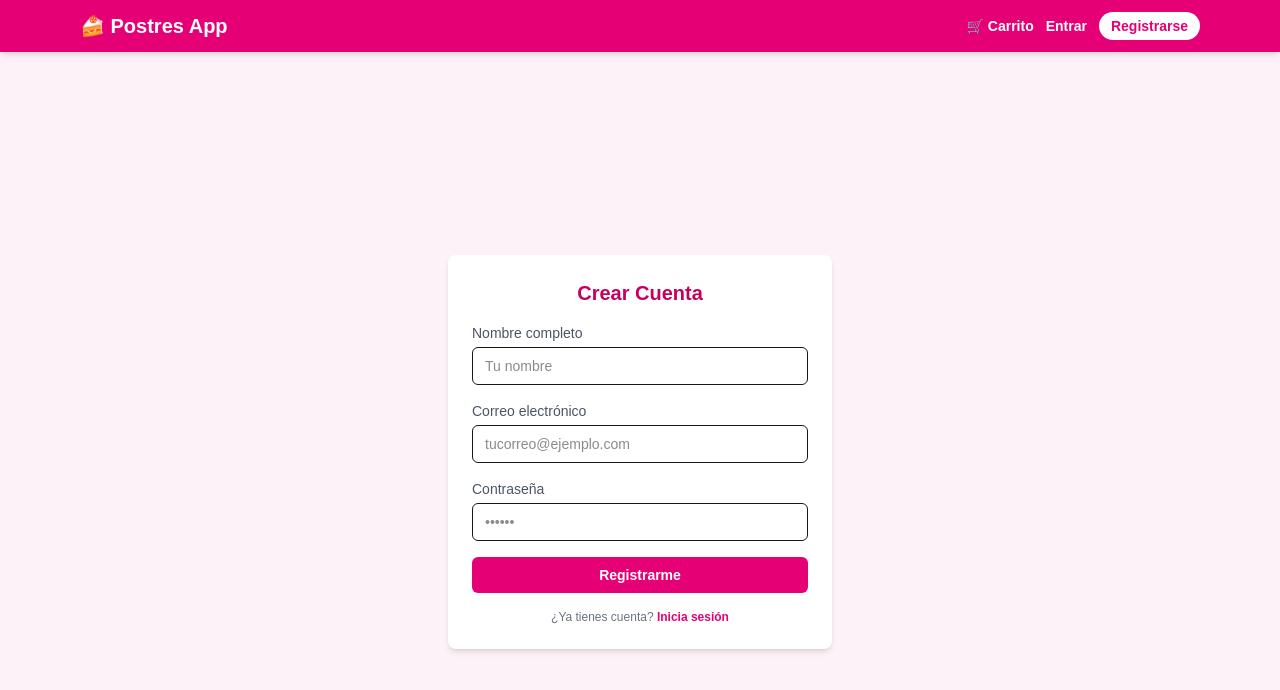
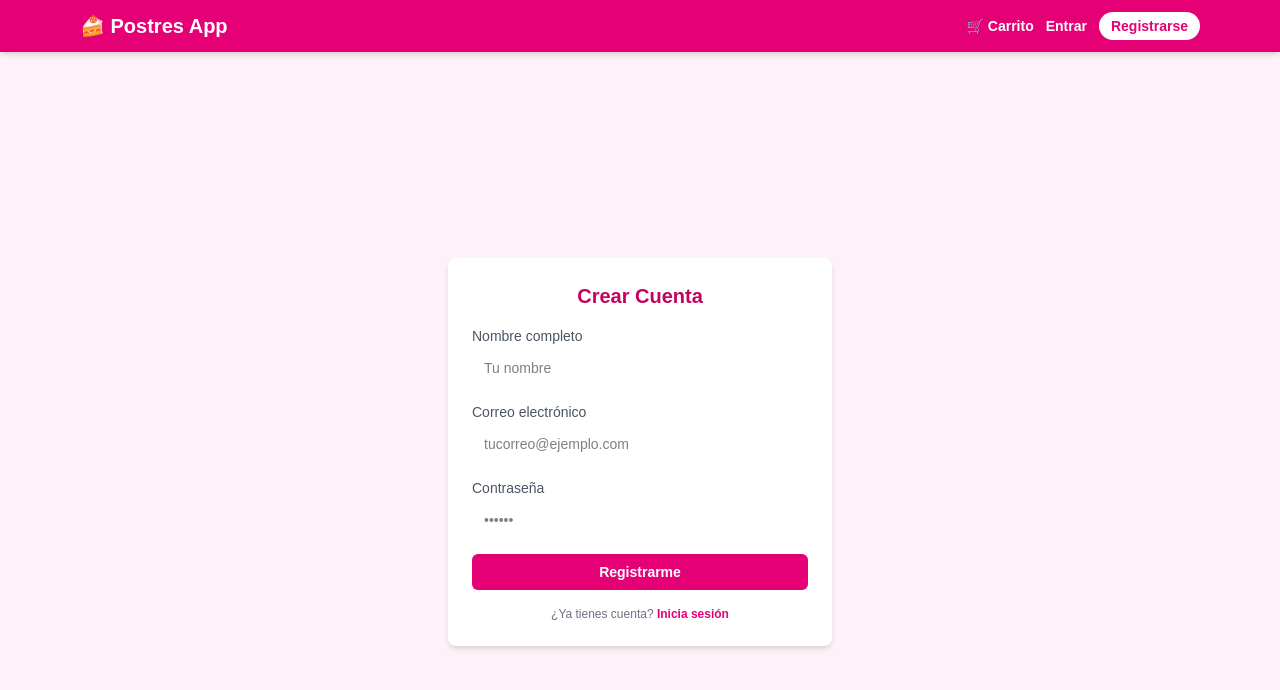
Before and after one commit to Milamelon/Ecommerce-TypeScipt, a Next.js app: page /register in a window 1280 px wide. Shown: the top 690 px of the page. Built offline with nearby package versions, Linux system fonts and the light colour scheme.

Commit message:
agregar: primeras lineas de codigo para el carrito de compras

```diff
--- a/src/app/login/page.tsx
+++ b/src/app/login/page.tsx
@@ -39,7 +39,7 @@ export default function LoginPage() {
             value={email}
             onChange={(e) => setEmail(e.target.value)}
             required
-            className="border rounded-md px-3 py-2 text-sm focus:outline-none focus:ring-2 focus:ring-pink-400"
+            className="rounded-md px-3 py-2 text-sm focus:outline-none focus:ring-2 focus:ring-pink-400 text-black"
             placeholder="tucorreo@ejemplo.com"
           />
         </div>
@@ -51,7 +51,7 @@ export default function LoginPage() {
             value={password}
             onChange={(e) => setPassword(e.target.value)}
             required
-            className="border rounded-md px-3 py-2 text-sm focus:outline-none focus:ring-2 focus:ring-pink-400"
+            className="rounded-md px-3 py-2 text-sm focus:outline-none focus:ring-2 focus:ring-pink-400 text-black"
             placeholder="••••••"
           />
         </div>
--- a/src/app/register/page.tsx
+++ b/src/app/register/page.tsx
@@ -40,7 +40,7 @@ export default function RegisterPage() {
             value={fullName}
             onChange={(e) => setFullName(e.target.value)}
             required
-            className="border rounded-md px-3 py-2 text-sm focus:outline-none focus:ring-2 focus:ring-pink-400"
+            className="rounded-md px-3 py-2 text-sm focus:outline-none focus:ring-2 focus:ring-pink-400 text-black"
             placeholder="Tu nombre"
           />
         </div>
@@ -52,7 +52,7 @@ export default function RegisterPage() {
             value={email}
             onChange={(e) => setEmail(e.target.value)}
             required
-            className="border rounded-md px-3 py-2 text-sm focus:outline-none focus:ring-2 focus:ring-pink-400"
+            className="rounded-md px-3 py-2 text-sm focus:outline-none focus:ring-2 focus:ring-pink-400 text-black"
             placeholder="tucorreo@ejemplo.com"
           />
         </div>
@@ -65,7 +65,7 @@ export default function RegisterPage() {
             onChange={(e) => setPassword(e.target.value)}
             required
             minLength={6}
-            className="border rounded-md px-3 py-2 text-sm focus:outline-none focus:ring-2 focus:ring-pink-400"
+            className="rounded-md px-3 py-2 text-sm focus:outline-none focus:ring-2 focus:ring-pink-400 text-black"
             placeholder="••••••"
           />
         </div>
--- a/src/components/Navbar.tsx
+++ b/src/components/Navbar.tsx
@@ -1,4 +1,3 @@
-// src/components/Navbar.tsx
 "use client";
 
 import Link from "next/link";
--- a/src/components/ProductCard.tsx
+++ b/src/components/ProductCard.tsx
@@ -1,4 +1,3 @@
-// src/components/ProductCard.tsx
 import Image from "next/image";
 import { Product } from "@/types/product.types";
 
--- /dev/null
+++ b/src/context/CarContext.tsx
@@ -0,0 +1,17 @@
+"use client";
+
+import { createContext, useContext, useState, ReactNode } from "react";
+import {Product} from "@/types/product.types";
+import { CarItem } from "@/types/car.types";
+
+interface CarContextType {
+    carItems: CarItem[];
+    addToCar: (product: Product) => void;
+    removeFromCar: (id: number) => void;
+    increaseQuantity: (id: number) => void;
+    decreaseQuantity: (id: number) => void;
+    totalItems: number;
+    totalPrice: number;
+}
+
+const CarContext = createContext<CarContextType | undefined>(undefined);
--- /dev/null
+++ b/src/types/car.types.ts
@@ -0,0 +1,5 @@
+import { Product } from "./product.types";
+
+export interface CarItem extends Product {
+  carQuantity: number;
+}
```
Also changed, not shown: src/context/AuthContext.tsx (line endings or trailing spaces).
